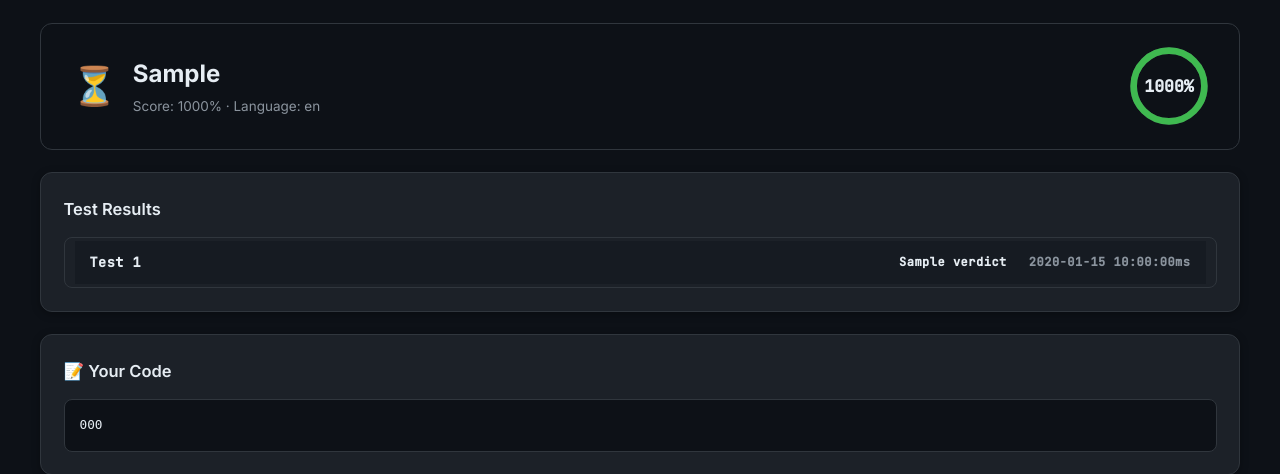
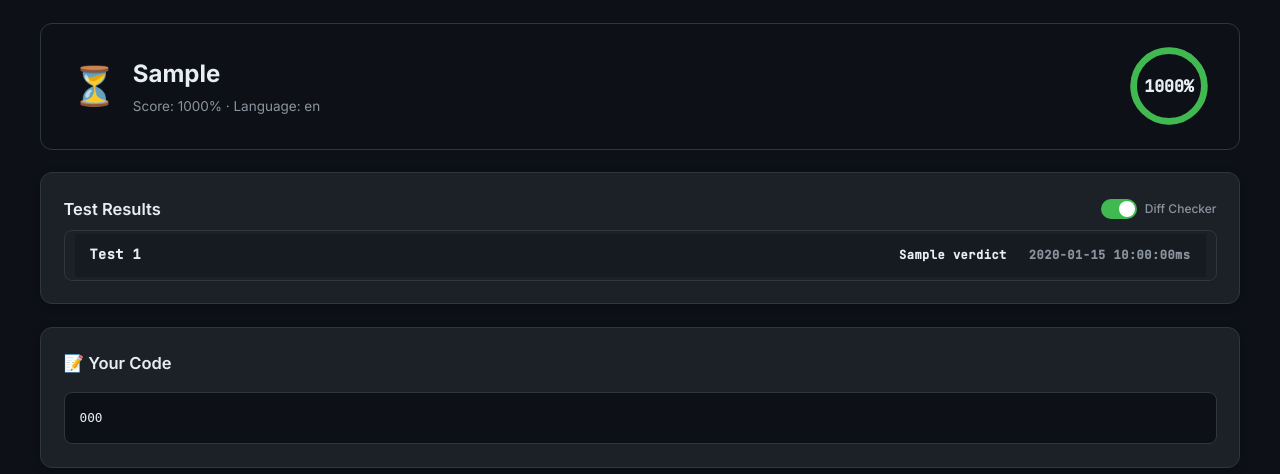
Before and after one commit to NightMare489/MoodleLTI, a Flask app: template templates/student/result.html in a window 1280 px wide. Shown: the part 151-625 px from the top of the page. Run offline with Flask 3, Linux system fonts and the light colour scheme; tables that the repository leaves empty hold one stand-in row (values such as "Sample post"); the template is opened without the code that fills it: values that come from a table or form of the project are taken from there, most other values are stand-ins (such as "Sample title", 1, 10 or a date in 2020); some libraries are stand-ins or nearby versions.

Commit message:
Add diff checker UI and rendering for test results

```diff
--- a/static/css/style.css
+++ b/static/css/style.css
@@ -869,6 +869,7 @@ a:hover {
     background: var(--bg-primary);
 }
 
+/* --- Output Diff --- */
 .tr-diff {
     display: grid;
     grid-template-columns: 1fr 1fr;
@@ -882,6 +883,87 @@ a:hover {
     text-transform: uppercase;
     margin-bottom: 0.3rem;
     display: block;
+}
+
+/* --- Diff Toggle --- */
+.tr-header-row {
+    display: flex;
+    align-items: center;
+    justify-content: space-between;
+    margin-bottom: 0.5rem;
+}
+
+.tr-header-row h3 {
+    margin: 0;
+}
+
+.diff-toggle {
+    display: flex;
+    align-items: center;
+    gap: 0.5rem;
+    cursor: pointer;
+    user-select: none;
+}
+
+.diff-toggle input {
+    display: none;
+}
+
+.diff-toggle-slider {
+    width: 36px;
+    height: 20px;
+    background: var(--bg-tertiary);
+    border-radius: 10px;
+    position: relative;
+    transition: background 0.2s;
+}
+
+.diff-toggle-slider::after {
+    content: '';
+    position: absolute;
+    top: 2px;
+    left: 2px;
+    width: 16px;
+    height: 16px;
+    background: #fff;
+    border-radius: 50%;
+    transition: transform 0.2s;
+}
+
+.diff-toggle input:checked+.diff-toggle-slider {
+    background: var(--green);
+}
+
+.diff-toggle input:checked+.diff-toggle-slider::after {
+    transform: translateX(16px);
+}
+
+.diff-toggle-text {
+    font-size: 0.8rem;
+    font-weight: 500;
+    color: var(--text-secondary);
+}
+
+/* Wrong / extra word — red highlight */
+.diff-wrong {
+    background: var(--red);
+    color: #fff;
+    border-radius: 2px;
+    padding: 0 1px;
+}
+
+/* Missing word — solid green background + strikethrough */
+.diff-missing {
+    background: var(--green);
+    color: #fff;
+    text-decoration: line-through;
+    border-radius: 2px;
+    padding: 0 2px;
+}
+
+[data-theme="light"] .diff-wrong {
+    background: rgba(209, 36, 47, 0.25);
+    color: var(--red);
 }
 
 /* --- Verdict Result Card --- */
--- a/templates/student/result.html
+++ b/templates/student/result.html
@@ -69,7 +69,14 @@
     <!-- Test Case Results -->
     {% if results %}
     <div class="card">
-        <h3>Test Results</h3>
+        <div class="tr-header-row">
+            <h3>Test Results</h3>
+            <label class="diff-toggle">
+                <input type="checkbox" id="diff-toggle-cb" checked>
+                <span class="diff-toggle-slider"></span>
+                <span class="diff-toggle-text">Diff Checker</span>
+            </label>
+        </div>
         <div class="test-results">
             {% for r in results %}
             <div class="test-result test-result-{{ r.verdict }}">
@@ -97,9 +104,11 @@
                             <pre class="io-block">{{ r.expected_output }}</pre>
                         </div>
                         <div>
-                            <span class="tr-diff-label">{{ 'Got:' }}</span>
-                            <pre
-                                class="io-block {{ 'io-wrong' if r.verdict != 'AC' else '' }}">{{ r.actual_output }}</pre>
+                            <span class="tr-diff-label">Got:</span>
+                            <pre class="io-block {{ 'io-wrong' if r.verdict != 'AC' else '' }}"
+                                id="got-{{ loop.index }}"></pre>
+                            <script type="application/json" class="diff-data" data-target="got-{{ loop.index }}"
+                                data-verdict="{{ r.verdict }}">{{ {"expected": r.expected_output, "actual": r.actual_output} | tojson }}</script>
                         </div>
                     </div>
                     {% endif %}
@@ -121,3 +130,62 @@
     </div>
 </div>
 {% endblock %}
+
+{% block scripts %}
+<script src="https://cdn.jsdelivr.net/npm/diff@5.2.0/dist/diff.min.js"></script>
+<script>
+    (function () {
+        function esc(s) {
+            return s.replace(/&/g, '&amp;').replace(/</g, '&lt;').replace(/>/g, '&gt;');
+        }
+
+        function renderDiffs(enabled) {
+            document.querySelectorAll('script.diff-data').forEach(function (script) {
+                var data = JSON.parse(script.textContent);
+                var verdict = script.getAttribute('data-verdict');
+                var pre = document.getElementById(script.getAttribute('data-target'));
+                if (!pre) return;
+
+                var expected = data.expected || '';
+                var actual = data.actual || '';
+
+                // If diff disabled or outputs match, show plain text
+                if (!enabled || verdict === 'AC' || expected === actual) {
+                    pre.textContent = actual;
+                    return;
+                }
+
+                // Word-by-word diff
+                var diff = Diff.diffWords(expected, actual);
+                var html = '';
+
+                diff.forEach(function (part) {
+                    var safe = esc(part.value);
+                    if (part.removed) {
+                        html += '<span class="diff-missing">' + safe + '</span>';
+                    } else if (part.added) {
+                        html += '<span class="diff-wrong">' + safe + '</span>';
+                    } else {
+                        html += '<span class="diff-ok">' + safe + '</span>';
+                    }
+                });
+
+                pre.innerHTML = html;
+            });
+        }
+
+        var cb = document.getElementById('diff-toggle-cb');
+        if (cb) {
+            var saved = localStorage.getItem('diffCheckerEnabled');
+            cb.checked = saved === null ? true : saved === '1';
+
+            cb.addEventListener('change', function () {
+                localStorage.setItem('diffCheckerEnabled', cb.checked ? '1' : '0');
+                renderDiffs(cb.checked);
+            });
+
+            renderDiffs(cb.checked);
+        }
+    })();
+</script>
+{% endblock %}
```
